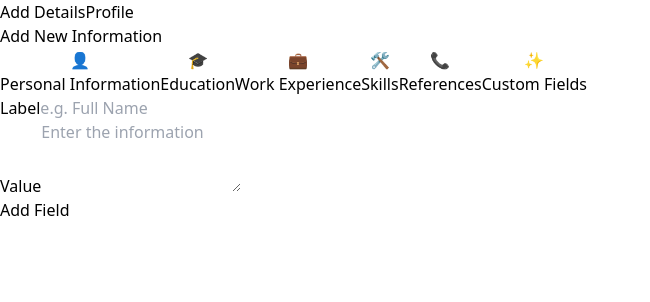
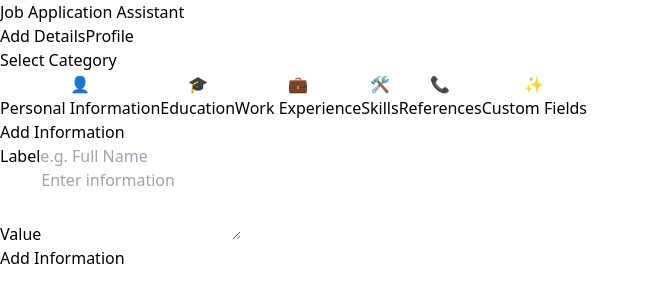
Before and after one commit to suchithms19/resume_auto_fill, a React (Vite) app: page / in a window 1280 px wide. Shown: the top 302 px of the page, without its empty margins (0-650 px from the left). Built offline with nearby package versions, Linux system fonts and the light colour scheme.

Commit message:
Change of skills section

```diff
--- a/src/App.tsx
+++ b/src/App.tsx
@@ -7,7 +7,12 @@ function App() {
   const [activeTab, setActiveTab] = useState<'add' | 'profile'>('add');
 
   return (
-    <div className="w-[400px] h-[500px] bg-white">
+    <div className="w-[400px] h-[500px] bg-white flex flex-col">
+      {/* Header with title */}
+      <div className="bg-blue-600 text-white py-3 px-4 text-center shadow-sm">
+        <h1 className="text-lg font-bold">Job Application Assistant</h1>
+      </div>
+
       {/* Navigation Bar */}
       <nav className="flex border-b border-gray-200">
         <button
@@ -33,7 +38,9 @@ function App() {
       </nav>
 
       <ProfileProvider>
-        {activeTab === 'add' ? <AddDetails /> : <ProfileLayout />}
+        <div className="flex-1 overflow-hidden">
+          {activeTab === 'add' ? <AddDetails /> : <ProfileLayout />}
+        </div>
       </ProfileProvider>
     </div>
   );
--- a/src/components/layout/AddDetails.tsx
+++ b/src/components/layout/AddDetails.tsx
@@ -16,6 +16,7 @@ export function AddDetails() {
   const [selectedCategory, setSelectedCategory] = useState<ProfileCategory>('personal');
   const [label, setLabel] = useState('');
   const [value, setValue] = useState('');
+  const [showSuccess, setShowSuccess] = useState(false);
 
   const handleSubmit = (e: React.FormEvent) => {
     e.preventDefault();
@@ -31,67 +32,100 @@ export function AddDetails() {
       }
     });
 
+    // Show success message
+    setShowSuccess(true);
+    setTimeout(() => setShowSuccess(false), 2000);
+
+    // Reset form
     setLabel('');
     setValue('');
   };
 
   return (
-    <div className="h-[calc(500px-48px)] overflow-auto">
+    <div className="h-full overflow-auto">
       <div className="p-4">
-        <h2 className="text-lg font-semibold text-gray-900 mb-4">Add New Information</h2>
-
         <div className="space-y-4">
+          {/* Category selection */}
+          <div>
+            <label className="block text-sm font-medium text-gray-700 mb-2">
+              Select Category
+            </label>
             <div className="grid grid-cols-2 gap-2">
               {CATEGORIES.map(cat => (
                 <button
                   key={cat.id}
+                  type="button"
                   onClick={() => setSelectedCategory(cat.id)}
                   className={`p-3 rounded-lg text-left transition-colors ${
                     selectedCategory === cat.id
-                    ? 'bg-blue-50 border-blue-200 border'
+                      ? 'bg-blue-50 border-blue-300 border'
                       : 'bg-gray-50 hover:bg-gray-100 border border-gray-200'
                   }`}
                 >
-                <span className="text-xl mb-1">{cat.icon}</span>
+                  <div className="flex items-center space-x-2">
+                    <span className="text-xl">{cat.icon}</span>
                     <p className="text-sm font-medium text-gray-900">{cat.label}</p>
+                  </div>
                 </button>
               ))}
             </div>
+          </div>
 
-          <form onSubmit={handleSubmit} className="space-y-3">
+          {/* Form */}
+          <form onSubmit={handleSubmit} className="space-y-3 bg-white rounded-lg border border-gray-200 p-4">
+            <h3 className="font-medium text-gray-900 mb-2">
+              {selectedCategory === 'skills' ? 'Add Skills' : 'Add Information'}
+            </h3>
+
             <div>
               <label className="block text-sm font-medium text-gray-700 mb-1">
-                Label
+                {selectedCategory === 'skills' ? 'Skill Type' : 'Label'}
               </label>
               <input
                 type="text"
                 value={label}
                 onChange={(e) => setLabel(e.target.value)}
                 className="w-full p-2 border rounded-md text-sm"
-                placeholder="e.g. Full Name"
+                placeholder={selectedCategory === 'skills' ? 'e.g. Programming Languages' : 'e.g. Full Name'}
                 required
               />
             </div>
 
             <div>
               <label className="block text-sm font-medium text-gray-700 mb-1">
-                Value
+                {selectedCategory === 'skills' ? 'Skills' : 'Value'}
               </label>
               <textarea
                 value={value}
                 onChange={(e) => setValue(e.target.value)}
                 className="w-full p-2 border rounded-md text-sm"
                 rows={3}
-                placeholder="Enter the information"
+                placeholder={selectedCategory === 'skills'
+                  ? 'Enter skills separated by commas (e.g. JavaScript, React, Node.js)'
+                  : 'Enter information'}
               />
+              {selectedCategory === 'skills' && (
+                <p className="text-xs text-gray-500 mt-1">
+                  Separate multiple skills with commas
+                </p>
+              )}
             </div>
 
             <button
               type="submit"
               className="w-full py-2 bg-blue-600 text-white rounded-md text-sm font-medium hover:bg-blue-700 transition-colors"
             >
-              Add Field
+              Add {selectedCategory === 'skills' ? 'Skills' : 'Information'}
             </button>
+
+            {showSuccess && (
+              <div className="flex items-center justify-center text-sm text-green-600 font-medium mt-2">
+                <svg xmlns="http://www.w3.org/2000/svg" className="h-4 w-4 mr-1" fill="none" viewBox="0 0 24 24" stroke="currentColor">
+                  <path strokeLinecap="round" strokeLinejoin="round" strokeWidth={2} d="M5 13l4 4L19 7" />
+                </svg>
+                Successfully added!
+              </div>
+            )}
           </form>
         </div>
       </div>
--- a/src/components/layout/ProfileLayout.tsx
+++ b/src/components/layout/ProfileLayout.tsx
@@ -1,6 +1,7 @@
 import { useProfile } from '../../context/ProfileContext';
 import { copyToClipboard } from '../../utils/clipboard';
 import { useState } from 'react';
+import { ProfileField } from '../../types';
 
 const CATEGORIES = [
   { id: 'personal', label: 'Personal Information', icon: '👤' },
@@ -21,9 +22,44 @@ export function ProfileLayout() {
     setTimeout(() => setCopiedId(null), 2000);
   };
 
+  const renderField = (field: ProfileField) => {
+    // For skills, render as tags
+    if (field.category === 'skills') {
+      const skills = field.value.split(',').map(skill => skill.trim());
       return (
-    <div className="h-[calc(500px-48px)] overflow-auto">
+        <div className="flex flex-wrap gap-2 mt-2">
+          {skills.map((skill, index) => (
+            <div
+              key={index}
+              onClick={() => handleCopy(skill, `${field.id}-${index}`)}
+              className={`bg-gray-100 px-3 py-1 rounded-full text-xs font-medium text-gray-700 cursor-pointer hover:bg-gray-200 ${
+                copiedId === `${field.id}-${index}` ? 'bg-blue-100 text-blue-700' : ''
+              }`}
+            >
+              {skill}
+            </div>
+          ))}
+        </div>
+      );
+    }
+
+    // For other fields, render as normal
+    return (
+      <p className="text-sm text-gray-600 mt-1 whitespace-pre-wrap">
+        {field.value || <span className="text-gray-400 italic">No value</span>}
+      </p>
+    );
+  };
+
+  return (
+    <div className="h-full overflow-auto">
       <div className="p-4 space-y-6">
+        {/* Profile title at the top */}
+        <div className="text-center mb-4">
+          <h1 className="text-lg font-bold text-gray-900">My Profile</h1>
+          <p className="text-xs text-gray-500">Click any item to copy to clipboard</p>
+        </div>
+
         {CATEGORIES.map(category => {
           const fields = state.fields.filter(f => f.category === category.id);
           if (fields.length === 0) return null;
@@ -34,6 +70,26 @@ export function ProfileLayout() {
                 <span className="text-xl">{category.icon}</span>
                 <h2 className="text-sm font-semibold text-gray-900">{category.label}</h2>
               </div>
+
+              {category.id === 'skills' ? (
+                // Special rendering for skills category
+                <div className="flex flex-wrap gap-2 mt-2">
+                  {fields.flatMap(field =>
+                    field.value.split(',').map(skill => skill.trim())
+                  ).map((skill, index) => (
+                    <div
+                      key={index}
+                      onClick={() => handleCopy(skill, `skill-${index}`)}
+                      className={`bg-gray-100 px-3 py-1 rounded-full text-xs font-medium text-gray-700 cursor-pointer hover:bg-gray-200 ${
+                        copiedId === `skill-${index}` ? 'bg-blue-100 text-blue-700' : ''
+                      }`}
+                    >
+                      {skill}
+                    </div>
+                  ))}
+                </div>
+              ) : (
+                // Normal rendering for other categories
                 <div className="space-y-2">
                   {fields.map(field => (
                     <button
@@ -47,14 +103,17 @@ export function ProfileLayout() {
                     >
                       <div className="flex justify-between items-center">
                         <span className="text-sm font-medium text-gray-900">{field.label}</span>
-                      <span className="text-xs text-gray-500">
-                        {copiedId === field.id ? 'Copied!' : 'Click to copy'}
+                        {copiedId === field.id && (
+                          <span className="text-xs text-green-600 font-medium">
+                            Copied!
                           </span>
+                        )}
                       </div>
-                    <p className="text-sm text-gray-600 mt-1 whitespace-pre-wrap">{field.value}</p>
+                      {renderField(field)}
                     </button>
                   ))}
                 </div>
+              )}
             </div>
           );
         })}
```
Lines whose indentation alone changed are shown as unchanged.
